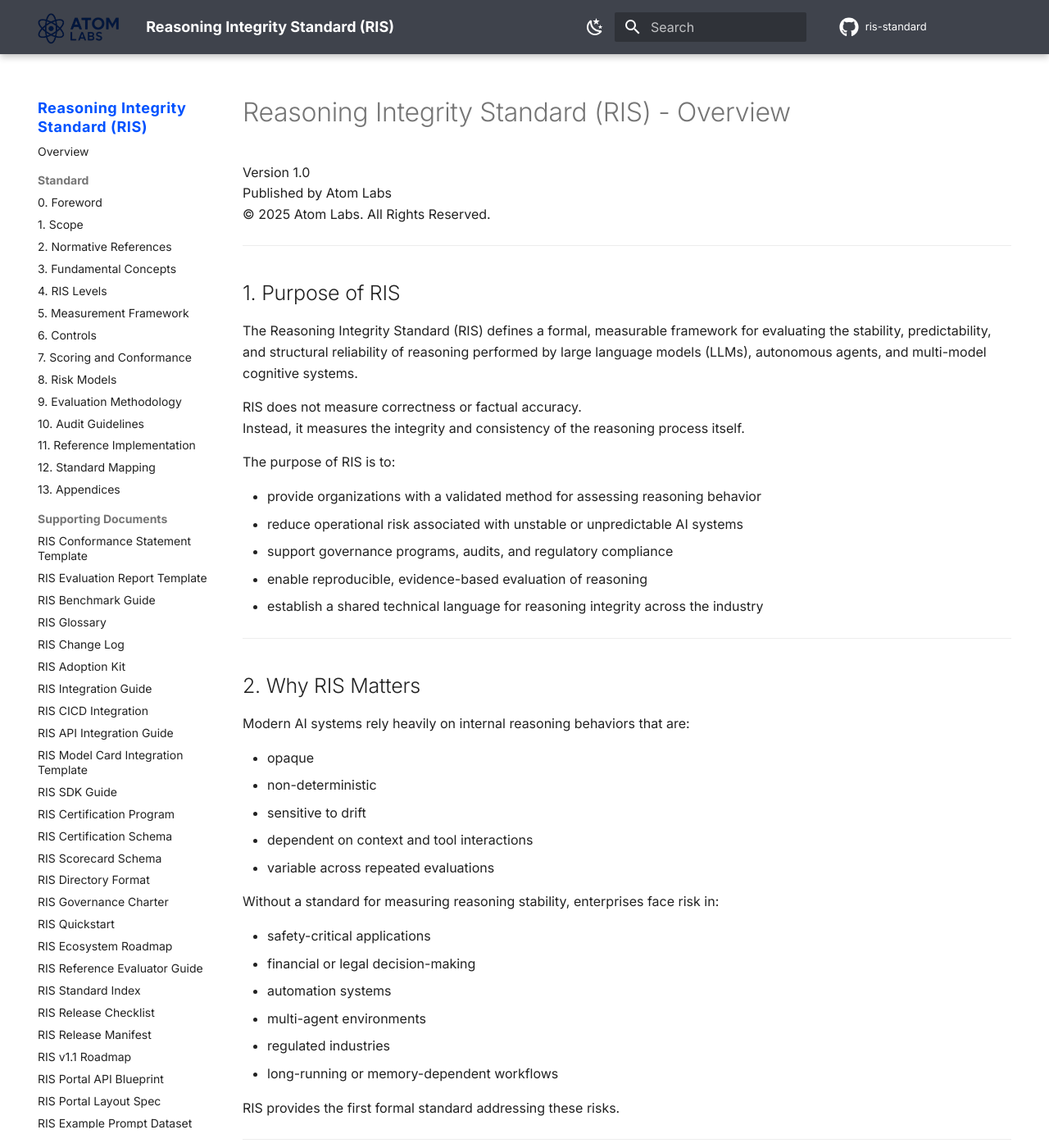
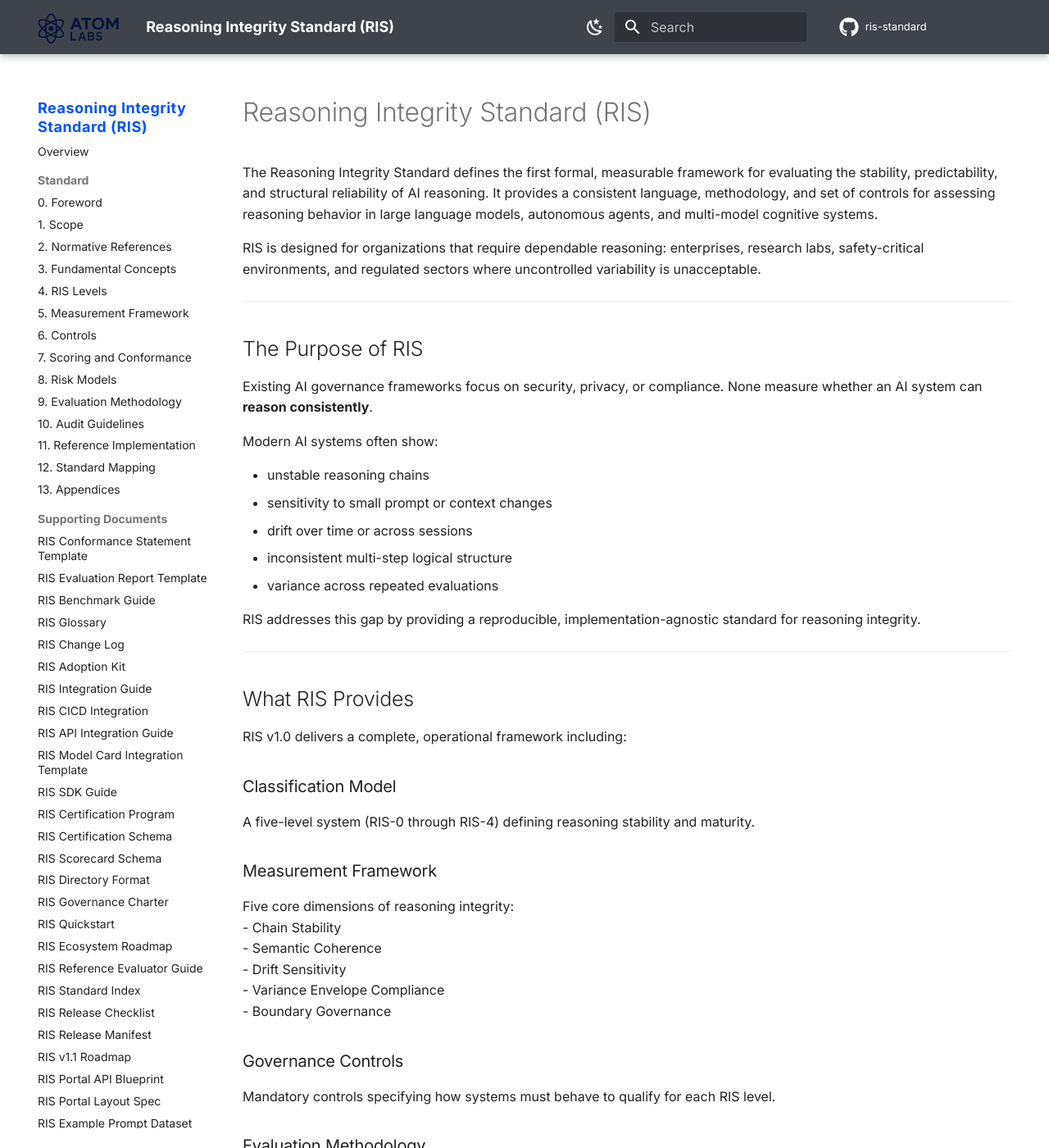
Before and after one commit to qstackfield/ris-standard, an MkDocs documentation site: the page built from docs/index.md, in a window 1280 px wide and 1400 px high. Shown: the whole window at 82% size. Built offline with MkDocs 1.6.1 and Material for MkDocs 9.7.7, drawn with Linux system fonts in a browser that asks for light colours; comment, search, counter and statistics services are not loaded; some of the changed text lies outside the part shown.

Commit message:
Update index.md

```diff
--- a/docs/index.md
+++ b/docs/index.md
@@ -1,186 +1,160 @@
-# Reasoning Integrity Standard (RIS) - Overview
-Version 1.0
-Published by Atom Labs
-© 2025 Atom Labs. All Rights Reserved.
+---
+title: Reasoning Integrity Standard (RIS)
+hide:
+  - toc
+---
+
+# Reasoning Integrity Standard (RIS)
+
+The Reasoning Integrity Standard defines the first formal, measurable framework for evaluating the stability, predictability, and structural reliability of AI reasoning. It provides a consistent language, methodology, and set of controls for assessing reasoning behavior in large language models, autonomous agents, and multi-model cognitive systems.
+
+RIS is designed for organizations that require dependable reasoning: enterprises, research labs, safety-critical environments, and regulated sectors where uncontrolled variability is unacceptable.
 
 ---
 
-## 1. Purpose of RIS
+## The Purpose of RIS
 
-The Reasoning Integrity Standard (RIS) defines a formal, measurable framework for evaluating the stability, predictability, and structural reliability of reasoning performed by large language models (LLMs), autonomous agents, and multi-model cognitive systems.
+Existing AI governance frameworks focus on security, privacy, or compliance. None measure whether an AI system can **reason consistently**.
 
-RIS does not measure correctness or factual accuracy.
-Instead, it measures the integrity and consistency of the reasoning process itself.
+Modern AI systems often show:
 
-The purpose of RIS is to:
+- unstable reasoning chains
+- sensitivity to small prompt or context changes
+- drift over time or across sessions
+- inconsistent multi-step logical structure
+- variance across repeated evaluations
 
-- provide organizations with a validated method for assessing reasoning behavior
-- reduce operational risk associated with unstable or unpredictable AI systems
-- support governance programs, audits, and regulatory compliance
-- enable reproducible, evidence-based evaluation of reasoning
-- establish a shared technical language for reasoning integrity across the industry
+RIS addresses this gap by providing a reproducible, implementation-agnostic standard for reasoning integrity.
 
 ---
 
-## 2. Why RIS Matters
+## What RIS Provides
 
-Modern AI systems rely heavily on internal reasoning behaviors that are:
+RIS v1.0 delivers a complete, operational framework including:
 
-- opaque
-- non-deterministic
-- sensitive to drift
-- dependent on context and tool interactions
-- variable across repeated evaluations
+### Classification Model
+A five-level system (RIS-0 through RIS-4) defining reasoning stability and maturity.
 
-Without a standard for measuring reasoning stability, enterprises face risk in:
+### Measurement Framework
+Five core dimensions of reasoning integrity:
+- Chain Stability
+- Semantic Coherence
+- Drift Sensitivity
+- Variance Envelope Compliance
+- Boundary Governance
 
-- safety-critical applications
-- financial or legal decision-making
-- automation systems
-- multi-agent environments
-- regulated industries
-- long-running or memory-dependent workflows
+### Governance Controls
+Mandatory controls specifying how systems must behave to qualify for each RIS level.
 
-RIS provides the first formal standard addressing these risks.
+### Evaluation Methodology
+A structured process for running benchmarks, capturing evidence, and generating scorecards.
+
+### Reference Implementation
+LCAC (Least-Context Access Control) demonstrates how RIS can be implemented in production systems.
+
+### Documentation and Evidence
+Complete templates, glossaries, mappings, reports, and audit guidelines.
 
 ---
 
-## 3. What RIS Provides
+## Structure of the Standard
 
-RIS v1.0 introduces:
+RIS v1.0 is organized across fourteen sections:
 
-- a structured, multi-level reasoning integrity classification (RIS-0 through RIS-4)
-- a measurement framework for chain stability, semantic coherence, drift, variance, and boundaries
-- a set of mandatory controls governing reasoning behavior
-- a standardized evaluation methodology
-- audit guidelines and evidence requirements
-- risk models specific to reasoning integrity
-- a reference implementation (LCAC)
-- templates for conformance and evaluation reporting
+1. Scope
+2. Normative References
+3. Fundamental Concepts
+4. RIS Levels
+5. Measurement Framework
+6. Controls
+7. Scoring and Conformance
+8. Risk Models
+9. Evaluation Methodology
+10. Audit Guidelines
+11. Reference Implementation
+12. Standard Mapping
+13. Appendices
 
-The result is a complete, operationally useful standard suitable for enterprise deployment.
+Use the navigation menu to access each section.
+
+For a narrative introduction, see **“Reasoning Integrity Standard – Overview.”**
 
 ---
 
-## 4. Who RIS Is For
+## Practical Benchmarking and Evaluation
 
-RIS is intended for:
+RIS includes a full benchmarking toolkit capable of:
 
-- enterprises deploying LLM-driven systems
-- AI safety and governance teams
-- risk, audit, and compliance programs
-- developers building agentic and multi-model systems
-- researchers benchmarking reasoning behavior
-- organizations operating in regulated or safety-critical environments
+- running evaluations on individual or multiple models
+- generating JSON and Markdown scorecards
+- producing RIS level badges
+- populating leaderboards
+- computing comparative reasoning metrics
+- generating Cognitive Integrity Index (CII) summaries
 
-Any system where reasoning integrity impacts safety, trust, or predictability benefits from RIS.
+Available analytic resources:
+
+- RIS Reports
+- RIS Leaderboard
+- RIS Badges
+- CII Summaries
+
+These resources demonstrate how RIS evaluations appear in practice and how reasoning stability can be compared across models.
 
 ---
 
-## 5. RIS Levels
+## Integration and Deployment
 
-RIS defines five levels of reasoning maturity:
+RIS is model-agnostic and architecture-agnostic. It can be integrated into:
 
-- RIS-0: Uncontrolled reasoning
-- RIS-1: Drift-sensitive reasoning
-- RIS-2: Semi-stable reasoning
-- RIS-3: Controlled reasoning (production-grade)
-- RIS-4: High-integrity reasoning (audit-ready, safety-critical)
+- existing evaluation pipelines
+- CI/CD systems
+- agentic frameworks
+- enterprise governance programs
+- research workflows
+- vendor benchmarking processes
 
-Each level has defined:
+Documentation includes:
 
-- eligibility thresholds
-- mandatory controls
-- evidence requirements
-- risk profiles
-- evaluation expectations
+- Integration Guide
+- API Integration Guide
+- SDK Guide
+- Benchmark Guide
+- Example Prompt Dataset
+- Directory, Report, and Scorecard Schemas
 
 ---
 
-## 6. What RIS Evaluates
+## Who RIS Is Designed For
 
-RIS assesses five core categories:
+RIS supports a wide range of organizations:
 
-1. Chain Stability
-2. Semantic Coherence
-3. Drift Sensitivity
-4. Variance Envelope Compliance
-5. Governance Boundary Adherence
+- enterprise AI teams
+- safety and risk management groups
+- internal audit and compliance functions
+- engineering and MLOps teams
+- research labs and academic institutions
+- model vendors and service providers
+- regulated sectors requiring reproducible evidence
 
-These measurements determine whether a system’s reasoning behavior is stable enough for operational or regulated use.
+Any system where reasoning stability matters benefits from RIS classification.
 
 ---
 
-## 7. Relationship to Other Standards
+## Citation
 
-RIS complements but does not replace:
+To reference the standard:
 
-- NIST SP 800-53
-- ISO/IEC 27001
-- SOC 2
-- OWASP ASVS
-- NIST AI RMF
-- EU AI Act
-
-Existing frameworks address security, privacy, and governance.
-RIS adds the missing layer: reasoning integrity.
-
----
-
-## 8. Reference Implementation (Informative)
-
-The Least-Context Access Control (LCAC) framework is included as a reference implementation demonstrating how RIS controls and metrics may be operationalized.
-
-Use of LCAC is optional.
-RIS is implementation-agnostic and model-agnostic.
-
----
-
-## 9. Deliverables Included in RIS v1.0
-
-The RIS Standard Package consists of:
-
-- Reasoning Integrity Standard (full specification, sections 0–13)
-- RIS Overview (this document)
-- RIS Conformance Statement Template
-- RIS Evaluation Report Template
-- RIS Benchmark Guide
-- RIS Glossary
-- RIS Change Log
-- Reference implementation notes (LCAC)
-- Website-ready structure (mkdocs)
-
----
-
-## 10. Using the RIS Standard
-
-Organizations may use RIS to:
-
-- classify AI systems by reasoning integrity level
-- evaluate systems before deployment
-- monitor reasoning behavior in production
-- support audit and compliance programs
-- meet regulatory expectations for transparency
-- compare models or vendors using standardized metrics
-
-RIS classification may be referenced in internal documentation, audit reports, vendor assessments, risk registries, and regulatory submissions.
-
----
-
-## 11. Citation
-
-Organizations citing RIS should use:
-
-**Reasoning Integrity Standard (RIS) v1.0**
+Reasoning Integrity Standard (RIS) v1.0
 Atom Labs, 2025
 https://github.com/qstackfield/ris-standard
 
 ---
 
-## 12. Contact
+## Contact
 
-For feedback, contributions, or participation in the RIS working group, please contact:
-
-**Atom Labs - Standards Division**
+Atom Labs - Standards Division
 Email: lcac@atomlabs.app
 GitHub: https://github.com/qstackfield
+
+---
```
